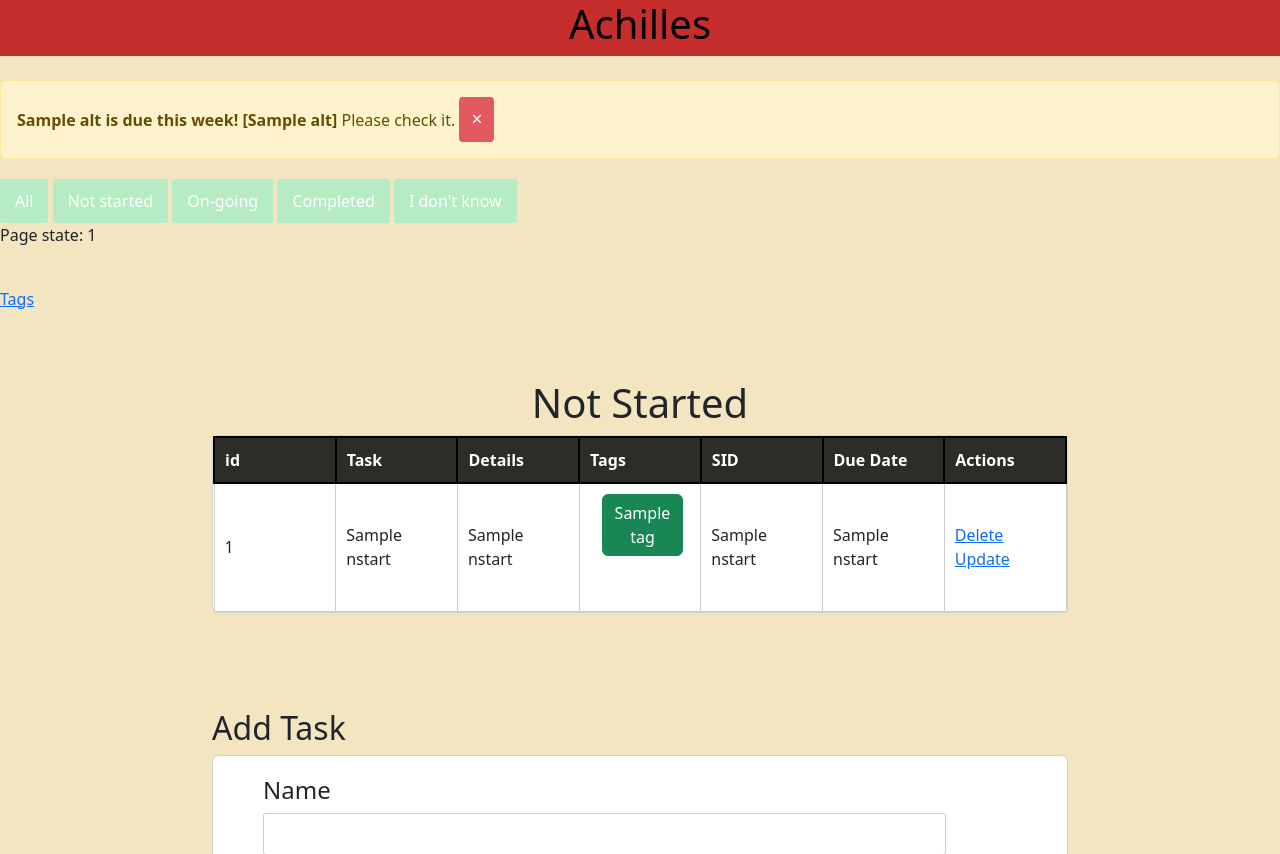
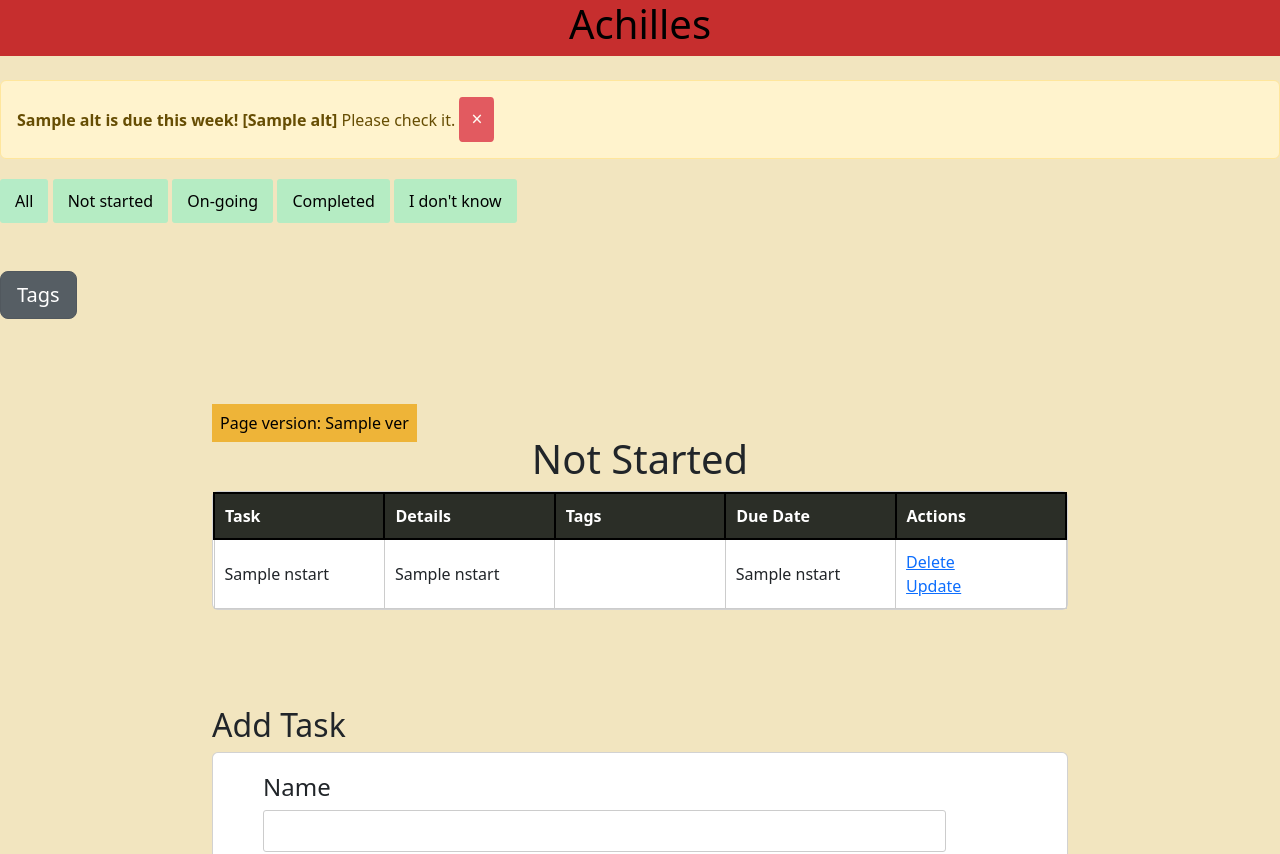
Before and after one commit to nickshen07/sba, a Flask app: template Achilles/templates/index.html in a window 1280 px wide. Shown: the top 854 px of the page. Run offline with Flask 3, Linux system fonts and the light colour scheme; the template is opened without the code that fills it: most values are stand-ins (such as "Sample title", 1, 10 or a date in 2020); some libraries are stand-ins or nearby versions.

Commit message:
20241113, 18:18

```diff
--- a/Achilles/app.py
+++ b/Achilles/app.py
@@ -19,6 +19,7 @@ cur = con.cursor()
 def get_girl():
     return "https://pic.re/image?max_size=1023"
 
+version = ["All", "Not started", "On-going", "Completed", "I don't know"]
 
 """
 Modules
@@ -33,6 +34,9 @@ def wjson(data):
     with open("data.json", "w") as f:
         json.dump(data,f,indent=4)
 
+def error(s):
+    return render_template('error.html', s=s)
+
 def IndexGet():
     init()
     alt = raww("SELECT * FROM Tasks WHERE DueDate BETWEEN datetime('now', 'localtime') AND datetime('now','+7 day','localtime')")
@@ -40,13 +44,14 @@ def IndexGet():
     doing = raww("SELECT * FROM Tasks WHERE SID = 2")
     com = raww("SELECT * FROM Tasks WHERE SID = 3")
     idk = raww("SELECT * FROM Tasks WHERE SID = 4")
-    tags = raww("SELECT * FROM Tags")
     status = raww("SELECT * FROM Statuses")
+    tags = raww("SELECT * FROM Tags ORDER BY Name")
     tt = raww("SELECT * FROM TaskTags")
     data = rjson()
     last = data["reset"]
     page = data["page"]
-    return render_template('index.html', alt=alt, nstart = nstart, doing=doing, com = com, idk=idk, url=get_girl(), tags=tags, status=status, last=last, tt=tt, page=page)
+    ver = version[page]
+    return render_template('index.html', alt=alt, nstart = nstart, doing=doing, com = com, idk=idk, url=get_girl(), tags=tags, status=status, last=last, tt=tt, page=page, ver=ver)
 
 def IndexPost(response):
     if 'reset' in response:
@@ -58,17 +63,10 @@ def IndexPost(response):
     if 'page' in response:
         data = rjson()
         c = response['page']
-        print(c)
-        if c == "Not started":
-            num = 1
-        elif c == "On-going":
-            num = 2
-        elif c == "Completed":
-            num = 3
-        elif c == "I don't know":
-            num = 4
-        else:
-            num = 0
+        for i in range(len(version)):
+            if version[i] == c:
+                num = i
+                break
         data["page"] = num
         wjson(data)
         return redirect('/')
@@ -97,7 +95,7 @@ def IndexPost(response):
         con.commit()
         return redirect('/')
     except:
-        return render_template('error.html', s="invalid input")
+        return error("invalid input")
 
 def UpdatePost(response, id):
     cont = response['con']
@@ -121,12 +119,12 @@ def UpdatePost(response, id):
         con.commit()
         return redirect('/')
     except:
-        return render_template('error.html', s="There was an error")
+        return error("There was an error")
 
 def UpdateGet(id):
     item = raww(f"SELECT * FROM Tasks WHERE TID = {id}")
     status = raww("SELECT * FROM Statuses")
-    tags = raww("SELECT * FROM Tags")
+    tags = raww("SELECT * FROM Tags ORDER BY Name")
     tt = raww("SELECT * FROM TaskTags")
     if len(item) == 0:
         return render_template('error.html', s="Task ID invalid")
@@ -134,14 +132,17 @@ def UpdateGet(id):
     return render_template('update.html', item=item, status=status, tags=tags,tt=tt)
 
 def TagPost(response):
+    if response['tagname'] == "":
+        return error("Tag name cannot be NULL")
     try:
         cur.execute("INSERT INTO Tags (Name) VALUES (?)", (response['tagname'],))
+        con.commit()
         return redirect('/tags')
     except:
-        return render_template('error.html', s="There was an error")
+        return error("Tag name cannot be repeated")
 
 def TagGet():
-    item = raww("SELECT * FROM Tags")
+    item = raww("SELECT * FROM Tags ORDER BY Name")
     return render_template('tags.html', item=item)
 
 """
@@ -155,6 +156,8 @@ def index():
     else:
         return IndexGet()
 
+
+
 @app.route('/delete/<int:id>')
 def delete(id):
     query = f"DELETE FROM Tasks WHERE TID = {id}"
@@ -164,7 +167,7 @@ def delete(id):
         raw(query2)
         return redirect('/')
     except:
-        return render_template('error.html', s="Task ID invalid")
+        return error("Task ID invalid")
 
 @app.route('/update/<int:id>', methods=['GET', 'POST'])
 def update(id):
@@ -176,10 +179,13 @@ def update(id):
 @app.route('/deletetag/<int:id>')
 def deletetag(id):
     try:
+        tag = raww(f"SELECT * FROM Tasks t, TaskTags t2 WHERE t.TID = t2.TaskID AND t2.TagID == {id}")
+        if len(tag) > 0:
+            return error("Please ensure all tasks do not contain this tag")
         raw(f"DELETE FROM Tags WHERE TID = {id}")
         return redirect('/tags')
     except:
-        return render_template('error.html', s="Task ID invalid")
+        return error("Task ID invalid")
 
 @app.route('/tags', methods=['GET', 'POST'])
 def tags():
@@ -188,9 +194,14 @@ def tags():
     else:
         return TagGet()
 
+@app.route('/reset')
+def resett():
+    reset()
+    return redirect('/')
+
 @app.errorhandler(HTTPException)
 def handleError(err):
-    return render_template('error.html', s=str(err.code)+" "+err.name+" "+err.description)
+    return error(str(err.code)+" "+err.name+" "+err.description)
 
 
 
--- a/Achilles/data.json
+++ b/Achilles/data.json
@@ -1,4 +1,4 @@
 {
-    "reset": "2024-11-12 23:06:16",
+    "reset": "2024-11-13 17:59:02",
     "page": 0
 }
--- a/Achilles/templates/index.html
+++ b/Achilles/templates/index.html
@@ -19,50 +19,57 @@
 {% endif %}
 
 <form action="/" method="POST">
-    <input type="submit" style="background-color:rgba(0, 255, 221, 0.254);" name="page" value="All">
-    <input type="submit" style="background-color:rgba(0, 255, 204, 0.254);" name="page" value="Not started">
-    <input type="submit" style="background-color:rgb(0, 255, 204, 0.254);" name="page" value="On-going">
-    <input type="submit" style="background-color:rgb(0, 255, 204, 0.254);" name="page" value="Completed">
-    <input type="submit" style="background-color:rgb(0, 255, 204, 0.254);" name="page" value="I don't know">
+    <input type="submit" style="-webkit-text-fill-color: black; background-color:rgba(0, 255, 221, 0.254);" name="page"
+        value="All">
+    <input type="submit" style="-webkit-text-fill-color: black; background-color:rgba(0, 255, 204, 0.254);" name="page"
+        value="Not started">
+    <input type="submit" style="-webkit-text-fill-color: black; background-color:rgb(0, 255, 204, 0.254);" name="page"
+        value="On-going">
+    <input type="submit" style="-webkit-text-fill-color: black; background-color:rgb(0, 255, 204, 0.254);" name="page"
+        value="Completed">
+    <input type="submit" style="-webkit-text-fill-color: black; background-color:rgb(0, 255, 204, 0.254);" name="page"
+        value="I don't know">
 </form>
 
-<p>Page state: {{page}}</p>
+<br />
+<br />
 
-<br/>
+<a href="/tags" class="btn btn-secondary btn-lg active" role="button" aria-pressed="true">Tags</a>
+<br />
+<br />
 
-<a href="/tags">Tags</a>
 
 <div class="content pt-5">
+    <div class="d-inline p-2 text-black" style="background-color: rgba(237, 165, 11, 0.749);">
+        Page version: {{ver}}</div>
     {% if nstart != [] and (page == 0 or page == 1) %}
     <h1>Not Started</h1>
     <div class="card">
         <table id="demo" style="table-layout: fixed; width:100%;">
             <tr>
-                <th>id</th>
                 <th>Task</th>
                 <th>Details</th>
                 <th>Tags</th>
-                <th>SID</th>
                 <th>Due Date</th>
                 <th>Actions</th>
             </tr>
             {% for i in nstart %}
             <tr>
-                <td>{{i[0]}}</td>
                 <td>{{i[1]}}</td>
                 <td>{{i[2]}}</td>
                 <td>
                     <div class="container">
                         {% for j in tt%}
                         {% if i[0] ==j[0]%}
-                        <button type="button" class="btn btn-success">{{tags[j[1]-1][1]}}</button>
-                        <br />
-                        <br />
+                        {% for k in tags %}
+                        {% if k[0] == j[1] %}
+                        <button type="button" class="btn btn-success">{{k[1]}}</button>
+                        {% endif %}
+                        {% endfor %}
                         {% endif %}
                         {% endfor %}
                     </div>
                 </td>
-                <td>{{i[3]}}</td>
                 <td>{{i[4]}}</td>
                 <td>
                     <a href="/delete/{{i[0]}}" onclick="return confirm('Are you sure?')">Delete</a>
@@ -80,31 +87,29 @@
     <div class="card">
         <table id="demo" style="table-layout: fixed; width: 100%;">
             <tr>
-                <th>id</th>
                 <th>Task</th>
                 <th>Details</th>
                 <th>Tags</th>
-                <th>SID</th>
                 <th>Due Date</th>
                 <th>Actions</th>
             </tr>
             {% for i in doing %}
             <tr>
-                <td>{{i[0]}}</td>
                 <td>{{i[1]}}</td>
                 <td>{{i[2]}}</td>
                 <td>
                     <div class="container">
                         {% for j in tt%}
                         {% if i[0] ==j[0]%}
-                        <button type="button" class="btn btn-success">{{tags[j[1]-1][1]}}</button>
-                        <br />
-                        <br />
+                        {% for k in tags %}
+                        {% if k[0] == j[1] %}
+                        <button type="button" class="btn btn-success">{{k[1]}}</button>
+                        {% endif %}
+                        {% endfor %}
                         {% endif %}
                         {% endfor %}
                     </div>
                 </td>
-                <td>{{i[3]}}</td>
                 <td>{{i[4]}}</td>
                 <td>
                     <a href="/delete/{{i[0]}}" onclick="return confirm('Are you sure?')">Delete</a>
@@ -122,31 +127,31 @@
     <div class="card">
         <table id="demo" style="table-layout: fixed; width: 100%;">
             <tr>
-                <th>id</th>
                 <th>Task</th>
                 <th>Details</th>
                 <th>Tags</th>
-                <th>SID</th>
                 <th>Due Date</th>
                 <th>Actions</th>
             </tr>
             {% for i in com %}
             <tr>
-                <td>{{i[0]}}</td>
                 <td>{{i[1]}}</td>
                 <td>{{i[2]}}</td>
                 <td>
                     <div class="container">
                         {% for j in tt%}
                         {% if i[0] ==j[0]%}
-                        <button type="button" class="btn btn-success">{{tags[j[1]-1][1]}}</button>
-                        <br />
-                        <br />
+                        {% for k in tags %}
+                        {% if k[0] == j[1] %}
+                        <button type="button" class="btn btn-success">{{k[1]}}</button>
+                        {% endif %}
+                        {% endfor %}
+
                         {% endif %}
                         {% endfor %}
                     </div>
                 </td>
-                <td>{{i[3]}}</td>
+
                 <td>{{i[4]}}</td>
                 <td>
                     <a href="/delete/{{i[0]}}" onclick="return confirm('Are you sure?')">Delete</a>
@@ -164,31 +169,30 @@
     <div class="card">
         <table id="demo" style="table-layout: fixed; width: 100%;">
             <tr>
-                <th>id</th>
                 <th>Task</th>
                 <th>Details</th>
                 <th>Tags</th>
-                <th>SID</th>
                 <th>Due Date</th>
                 <th>Actions</th>
             </tr>
             {% for i in idk %}
             <tr>
-                <td>{{i[0]}}</td>
+
                 <td>{{i[1]}}</td>
                 <td>{{i[2]}}</td>
                 <td>
                     <div class="container">
                         {% for j in tt%}
                         {% if i[0] ==j[0]%}
-                        <button type="button" class="btn btn-success">{{tags[j[1]-1][1]}}</button>
-                        <br />
-                        <br />
+                        {% for k in tags %}
+                        {% if k[0] == j[1] %}
+                        <button type="button" class="btn btn-success">{{k[1]}}</button>
+                        {% endif %}
+                        {% endfor %}
                         {% endif %}
                         {% endfor %}
                     </div>
                 </td>
-                <td>{{i[3]}}</td>
                 <td>{{i[4]}}</td>
                 <td>
                     <a href="/delete/{{i[0]}}" onclick="return confirm('Are you sure?')">Delete</a>
@@ -221,6 +225,7 @@
                 <input type="checkbox" class="btn-check" name="tag{{tag[0]}}" value="{{tag[0]}}" id="btncheck{{tag[0]}}"
                     autocomplete="off">
                 <label class="btn btn-outline-success" for="btncheck{{tag[0]}}">{{tag[1]}}</label>
+                <br />
                 {% endfor %}
             </div>
             <br />
```
Also changed, not shown: Achilles/templates/tags.html (+36 -0 lines), Achilles/info.db.
